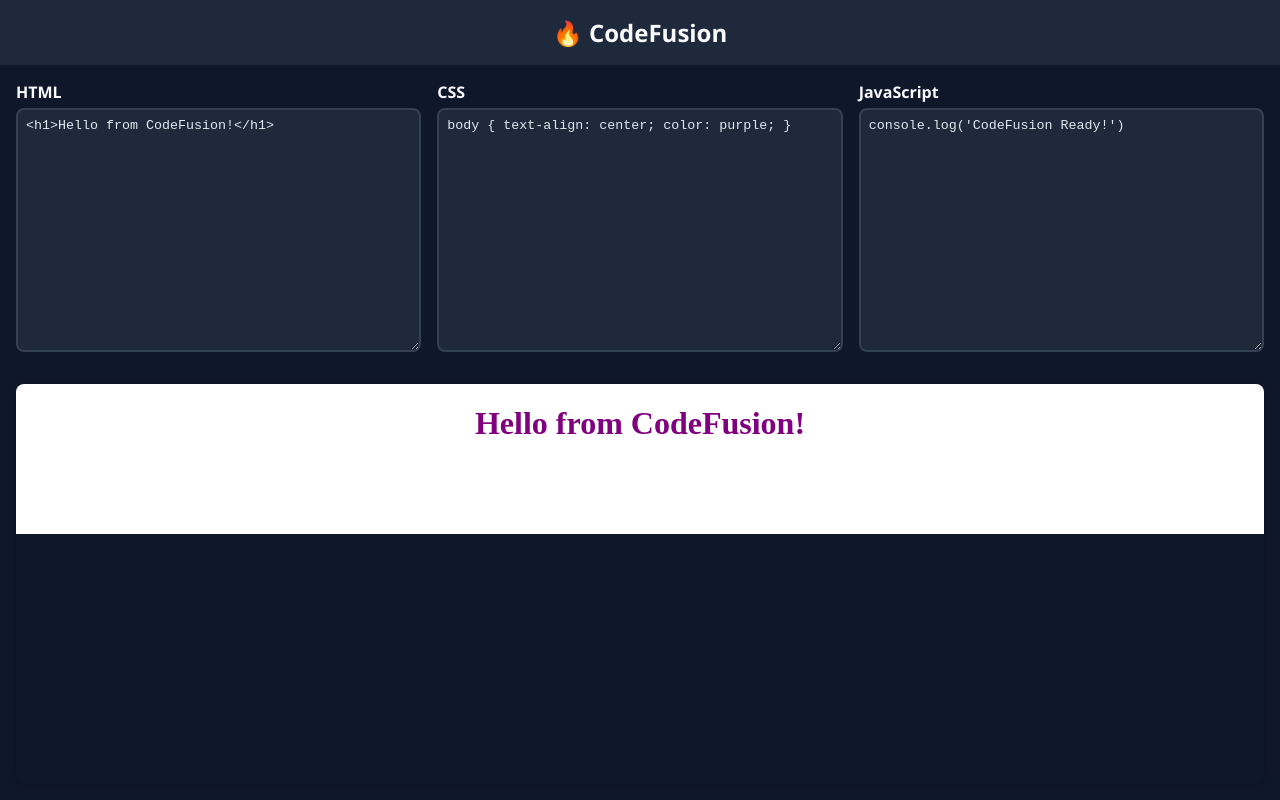
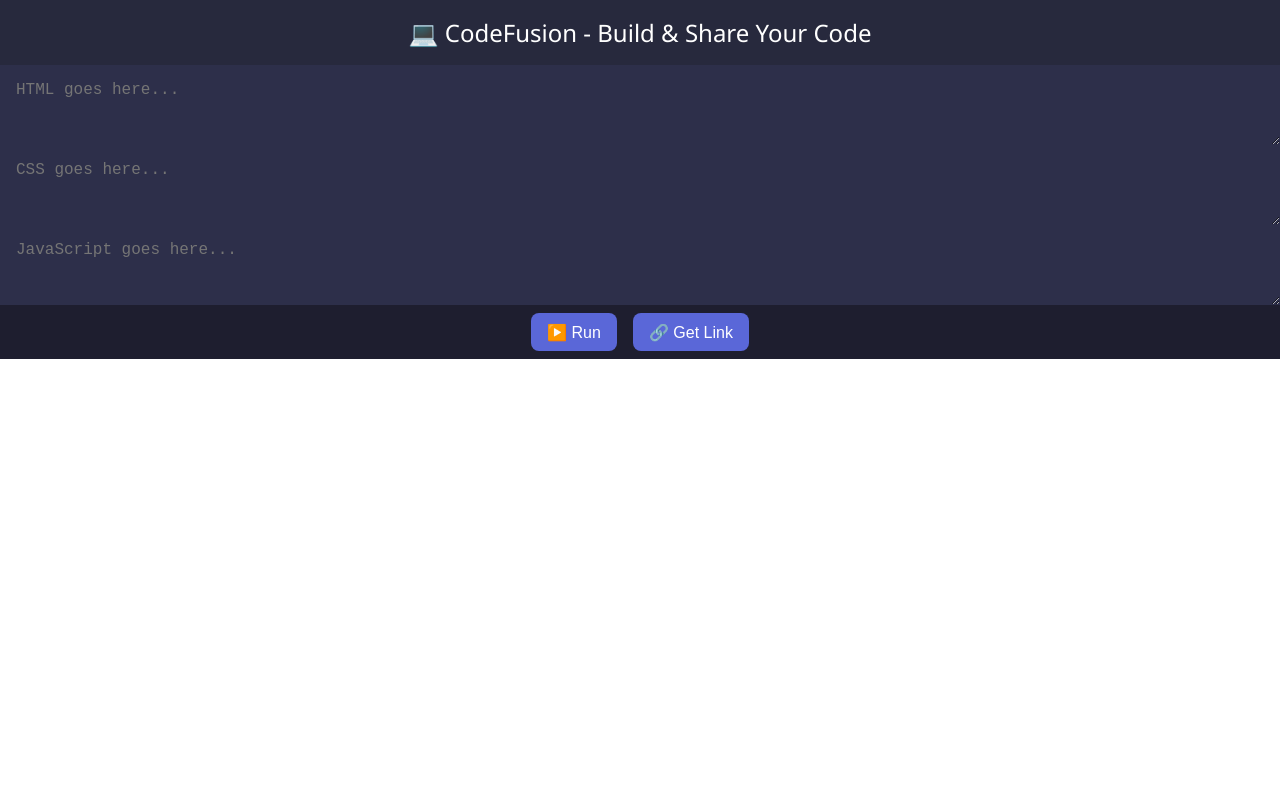
Before and after one commit to StarryExplorers/CodeFusion, a plain HTML site: page index.html in a window 1280 px wide. Drawn offline with Linux system fonts and the light colour scheme.

Commit message:
Update index.html

```diff
--- a/index.html
+++ b/index.html
@@ -2,110 +2,113 @@
 <html lang="en">
 <head>
   <meta charset="UTF-8" />
+  <title>CodeFusion 🔥</title>
   <meta name="viewport" content="width=device-width, initial-scale=1.0"/>
-  <title>CodeFusion 🔥</title>
-  <link rel="icon" href="icon-192.png" />
-  <link rel="manifest" href="manifest.json" />
+  <link rel="manifest" href="manifest.json">
+  <link rel="icon" href="icon-192.png">
   <style>
-    * { box-sizing: border-box; margin: 0; padding: 0; }
+    * { box-sizing: border-box; }
     body {
       font-family: 'Segoe UI', sans-serif;
+      margin: 0;
+      padding: 0;
       display: flex;
       flex-direction: column;
-      background: #0f172a;
-      color: #f8fafc;
       height: 100vh;
+      background: #1e1e2f;
+      color: white;
     }
     header {
-      background: #1e293b;
       padding: 1rem;
       text-align: center;
       font-size: 1.5rem;
-      font-weight: bold;
+      background: #27293d;
     }
-    .editors {
-      display: flex;
-      flex-wrap: wrap;
-      justify-content: space-around;
-      padding: 1rem;
-      gap: 1rem;
+    main {
       flex: 1;
-      overflow-y: auto;
-    }
-    .editor {
-      flex: 1;
-      min-width: 300px;
       display: flex;
       flex-direction: column;
     }
     textarea {
-      flex: 1;
-      padding: 0.5rem;
-      border-radius: 0.5rem;
+      width: 100%;
+      padding: 1rem;
+      border: none;
+      resize: vertical;
       font-family: monospace;
-      resize: vertical;
-      background: #1e293b;
-      color: #e2e8f0;
-      border: 2px solid #334155;
-    }
-    label {
-      margin-bottom: 0.3rem;
-      font-weight: bold;
+      font-size: 1rem;
+      background: #2d2f4a;
+      color: #ffffff;
+      min-height: 80px;
     }
     iframe {
       flex: 1;
+      border: none;
       width: 100%;
-      border: none;
       background: white;
     }
-    .preview {
-      height: 300px;
-      margin: 1rem;
+    button {
+      margin: 0.5rem;
+      padding: 0.6rem 1rem;
+      font-size: 1rem;
+      border: none;
       border-radius: 0.5rem;
-      overflow: hidden;
-      box-shadow: 0 0 10px #0003;
+      background: #5a67d8;
+      color: white;
+      cursor: pointer;
     }
-    @media (min-height: 700px) {
-      .preview { height: 400px; }
+    .controls {
+      display: flex;
+      justify-content: center;
+      flex-wrap: wrap;
+      background: #1e1e2f;
     }
   </style>
 </head>
 <body>
-  <header>🔥 CodeFusion</header>
-  <div class="editors">
-    <div class="editor">
-      <label for="html">HTML</label>
-      <textarea id="html" oninput="updatePreview()"></textarea>
+  <header>💻 CodeFusion - Build & Share Your Code</header>
+  <main>
+    <textarea id="html" placeholder="HTML goes here..."></textarea>
+    <textarea id="css" placeholder="CSS goes here..."></textarea>
+    <textarea id="js" placeholder="JavaScript goes here..."></textarea>
+    <div class="controls">
+      <button onclick="runCode()">▶️ Run</button>
+      <button onclick="getShareableLink()">🔗 Get Link</button>
     </div>
-    <div class="editor">
-      <label for="css">CSS</label>
-      <textarea id="css" oninput="updatePreview()"></textarea>
-    </div>
-    <div class="editor">
-      <label for="js">JavaScript</label>
-      <textarea id="js" oninput="updatePreview()"></textarea>
-    </div>
-  </div>
-  <div class="preview">
-    <iframe id="output"></iframe>
-  </div>
+    <iframe id="preview"></iframe>
+  </main>
 
   <script>
-    function updatePreview() {
+    function runCode() {
       const html = document.getElementById("html").value;
-      const css = `<style>${document.getElementById("css").value}</style>`;
-      const js = `<script>${document.getElementById("js").value}<\/script>`;
-      const output = document.getElementById("output");
-      output.srcdoc = html + css + js;
+      const css = document.getElementById("css").value;
+      const js = document.getElementById("js").value;
+      const full = `
+        <html>
+        <head><style>${css}</style></head>
+        <body>${html}<script>${js}<\/script></body>
+        </html>
+      `;
+      const preview = document.getElementById("preview");
+      const blob = new Blob([full], { type: "text/html" });
+      const url = URL.createObjectURL(blob);
+      preview.src = url;
     }
 
-    // Optional: preload sample code
-    document.getElementById("html").value = "<h1>Hello from CodeFusion!</h1>";
-    document.getElementById("css").value = "body { text-align: center; color: purple; }";
-    document.getElementById("js").value = "console.log('CodeFusion Ready!')";
-    updatePreview();
+    function getShareableLink() {
+      const html = document.getElementById("html").value;
+      const css = document.getElementById("css").value;
+      const js = document.getElementById("js").value;
+      const full = `
+        <html>
+        <head><style>${css}</style></head>
+        <body>${html}<script>${js}<\/script></body>
+        </html>
+      `;
+      const encoded = btoa(unescape(encodeURIComponent(full)));
+      const link = `${location.origin}${location.pathname.replace("index.html", "")}viewer.html#${encoded}`;
+      prompt("📎 Copy your link:", link);
+    }
 
-    // PWA support
     if ('serviceWorker' in navigator) {
       navigator.serviceWorker.register('service-worker.js');
     }
```
